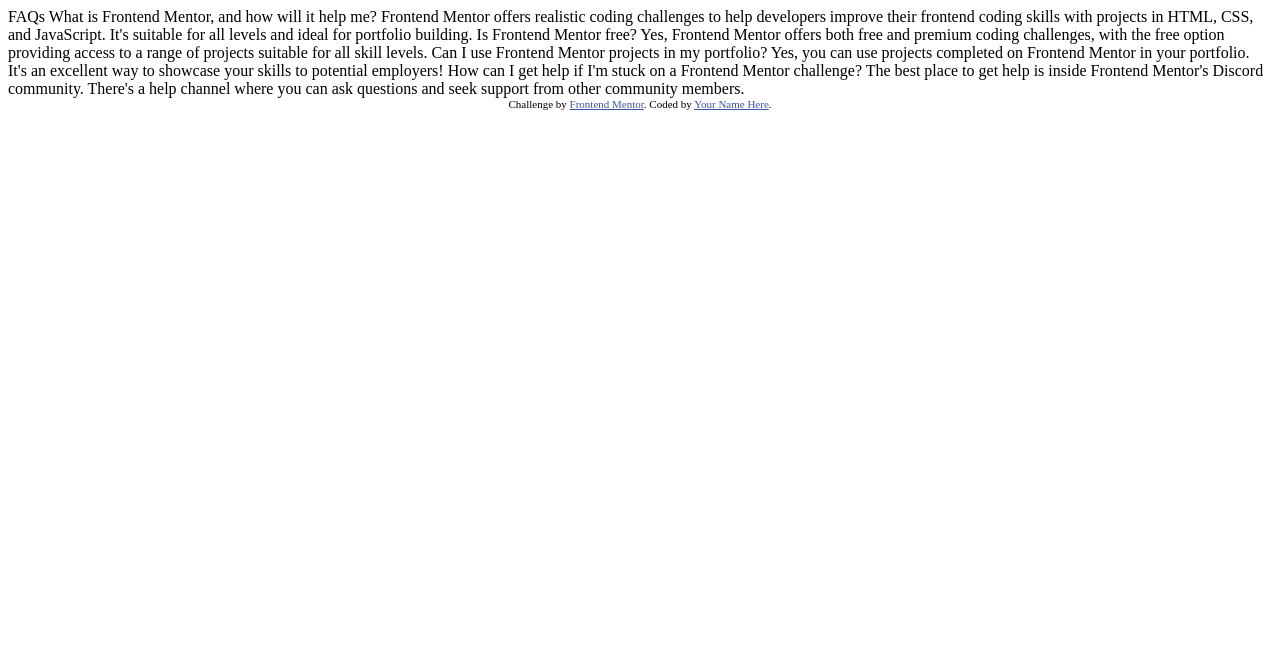
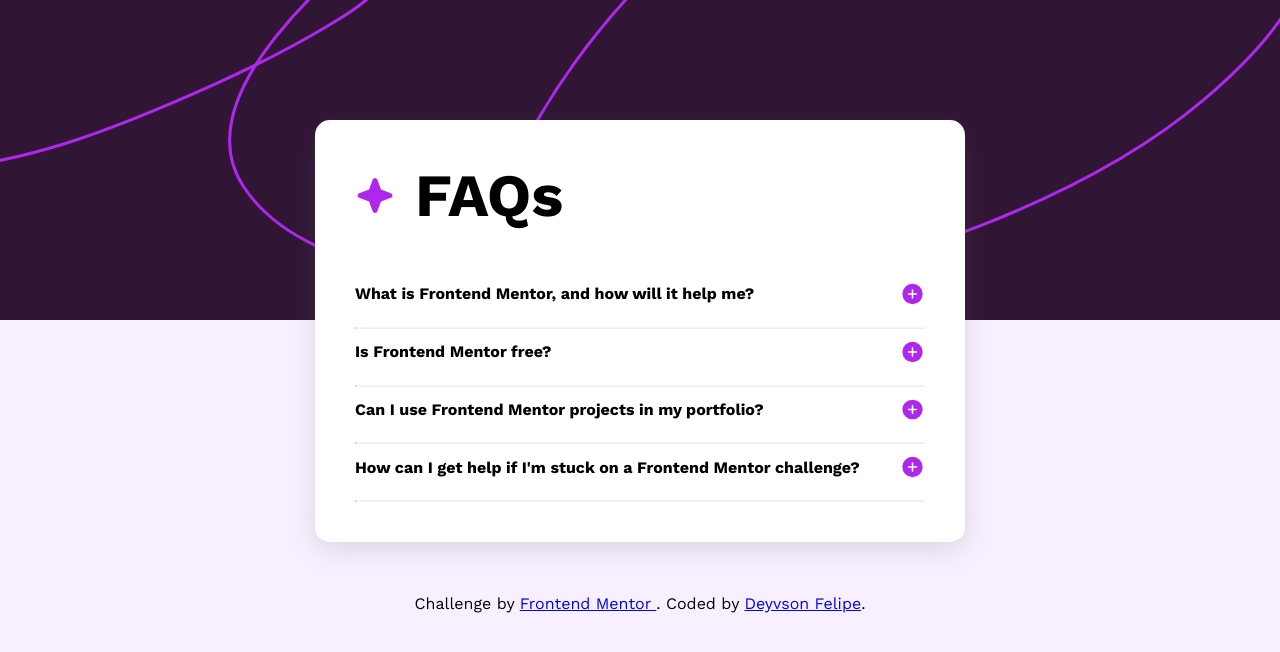
Before and after one commit to deyvsonfl/faq-accordion-main, a plain HTML site: page index.html in a window 1280 px wide. Drawn offline with nearby package versions, Linux system fonts and the light colour scheme.

Commit message:
completed

```diff
--- a/index.html
+++ b/index.html
@@ -1,48 +1,131 @@
 <!DOCTYPE html>
 <html lang="en">
   <head>
-  <meta charset="UTF-8">
-  <meta name="viewport" content="width=device-width, initial-scale=1.0"> <!-- displays site properly based on user's device -->
+    <meta charset="UTF-8" />
+    <meta name="viewport" content="width=device-width, initial-scale=1.0" />
+    <meta
+      name="description"
+      content="Accordion de FAQs - Frontend Mentor Challenge"
+    />
 
-  <link rel="icon" type="image/png" sizes="32x32" href="./assets/images/favicon-32x32.png">
+    <link
+      rel="icon"
+      type="image/png"
+      sizes="32x32"
+      href="./assets/images/favicon-32x32.png"
+    />
+    <link rel="stylesheet" href="style.css" />
+    <link rel="preconnect" href="https://fonts.googleapis.com" />
+    <link rel="preconnect" href="https://fonts.gstatic.com" crossorigin />
+    <link
+      href="https://fonts.googleapis.com/css2?family=Work+Sans:ital,wght@0,100..900;1,100..900&display=swap"
+      rel="stylesheet"
+    />
 
     <title>Frontend Mentor | FAQ accordion</title>
-
-  <!-- Feel free to remove these styles or customise in your own stylesheet 👍 -->
-  <style>
-    .attribution { font-size: 11px; text-align: center; }
-    .attribution a { color: hsl(228, 45%, 44%); }
-  </style>
   </head>
   <body>
+    <!-- Novo div para a imagem de fundo -->
+    <div class="background"></div>
+    <div class="page-container">
+      <div class="title">
+        <img src="/assets/images/icon-star.svg" alt="star icon" />
+        <h1>FAQs</h1>
+      </div>
+      <section class="accordion">
+        <details id="details" class="accordion-item">
+          <summary>
+            <span class="ask"
+              >What is Frontend Mentor, and how will it help me?</span
+            >
+            <img
+              id="imageSummary"
+              class="icon-img"
+              src="/assets/images/icon-plus.svg"
+              alt=""
+            />
+          </summary>
+          <p class="content">
+            Frontend Mentor offers realistic coding challenges to help
+            developers improve their frontend coding skills with projects in
+            HTML, CSS, and JavaScript. It's suitable for all levels and ideal
+            for portfolio building.
+          </p>
+        </details>
+        <hr />
 
-  FAQs
+        <details id="details" class="accordion-item">
+          <summary>
+            <span>Is Frontend Mentor free?</span>
+            <img
+              id="imageSummary"
+              class="icon-img"
+              src="/assets/images/icon-plus.svg"
+              alt=""
+            />
+          </summary>
+          <p class="content">
+            Yes, Frontend Mentor offers both free and premium coding challenges,
+            with the free option providing access to a range of projects
+            suitable for all skill levels.
+          </p>
+        </details>
+        <hr />
 
-  What is Frontend Mentor, and how will it help me?
+        <details id="details" class="accordion-item">
+          <summary>
+            <span>Can I use Frontend Mentor projects in my portfolio? </span>
+            <img
+              id="imageSummary"
+              class="icon-img"
+              src="/assets/images/icon-plus.svg"
+              alt=""
+            />
+          </summary>
+          <p class="content">
+            Yes, you can use projects completed on Frontend Mentor in your
+            portfolio. It's an excellent way to showcase your skills to
+            potential employers!
+          </p>
+        </details>
+        <hr />
 
-  Frontend Mentor offers realistic coding challenges to help developers improve their
-  frontend coding skills with projects in HTML, CSS, and JavaScript. It's suitable for
-  all levels and ideal for portfolio building.
-
-  Is Frontend Mentor free?
-
-  Yes, Frontend Mentor offers both free and premium coding challenges, with the free
-  option providing access to a range of projects suitable for all skill levels.
-
-  Can I use Frontend Mentor projects in my portfolio?
-
-  Yes, you can use projects completed on Frontend Mentor in your portfolio. It's an excellent
-  way to showcase your skills to potential employers!
-
-  How can I get help if I'm stuck on a Frontend Mentor challenge?
-
-  The best place to get help is inside Frontend Mentor's Discord community. There's a help
-  channel where you can ask questions and seek support from other community members.
-
-
-  <div class="attribution">
-    Challenge by <a href="https://www.frontendmentor.io?ref=challenge" target="_blank">Frontend Mentor</a>.
-    Coded by <a href="#">Your Name Here</a>.
+        <details id="details" class="accordion-item">
+          <summary>
+            <span
+              >How can I get help if I'm stuck on a Frontend Mentor challenge?
+            </span>
+            <img
+              id="imageSummary"
+              class="icon-img"
+              src="/assets/images/icon-plus.svg"
+              alt=""
+            />
+          </summary>
+          <p class="content">
+            The best place to get help is inside Frontend Mentor's Discord
+            community. There's a help channel where you can ask questions and
+            seek support from other community members.
+          </p>
+        </details>
+        <hr />
+      </section>
     </div>
+    <footer class="attribution">
+      <p>
+        Challenge by
+        <a
+          href="https://www.frontendmentor.io?ref=challenge"
+          target="_blank"
+          rel="noopener noreferrer"
+        >
+          Frontend Mentor </a
+        >. Coded by
+        <a href="#" aria-label="Deyvson Felipe (link para portfólio)"
+          >Deyvson Felipe</a
+        >.
+      </p>
+    </footer>
+    <script src="script.js"></script>
   </body>
 </html>
--- /dev/null
+++ b/script.js
@@ -0,0 +1,8 @@
+document.querySelectorAll("details").forEach((detail) => {
+  detail.addEventListener("toggle", () => {
+    const icon = detail.querySelector(".icon-img");
+    icon.src = detail.open
+      ? "/assets/images/icon-minus.svg"
+      : "/assets/images/icon-plus.svg";
+  });
+});
--- /dev/null
+++ b/style.css
@@ -0,0 +1,107 @@
+* {
+  padding: 0;
+  margin: 0;
+  box-sizing: border-box;
+  font-family: "Work Sans", sans-serif;
+}
+
+body {
+  display: flex;
+  justify-content: flex-start;
+  align-items: center;
+  flex-direction: column;
+  min-height: 100vh;
+  background-color: hsl(275, 100%, 97%);
+  padding-top: 120px;
+}
+
+.background {
+  position: absolute;
+  top: 0;
+  left: 0;
+  width: 100%;
+  height: 40vh;
+  background-image: url("/assets/images/background-pattern-desktop.svg");
+  background-size: cover;
+  background-position: center;
+  z-index: -1;
+}
+
+.page-container {
+  display: flex;
+  flex-direction: column;
+  background-color: hsl(0, 0%, 100%);
+  padding: 20px;
+  width: 90%;
+  max-width: 650px;
+  margin: 0 auto 2rem;
+  border-radius: 15px;
+  box-shadow: rgba(100, 100, 111, 0.2) 0px 7px 29px 0px;
+}
+
+.accordion {
+  padding: 20px;
+}
+
+.accordion-item {
+  margin-bottom: 10px;
+  transition: all 0.3s ease;
+  overflow: hidden;
+}
+
+summary {
+  font-weight: 700;
+  display: flex;
+  justify-content: space-between;
+  align-items: center;
+  padding: 10px 0;
+  cursor: pointer;
+  user-select: none;
+}
+
+summary:hover {
+  color: hsl(292, 16%, 49%);
+}
+
+.content {
+  padding: 10px 0;
+  max-height: 0;
+  overflow: hidden;
+  transition: max-height 0.3s ease;
+}
+
+hr {
+  border-top: 1px solid hsl(275, 100%, 97%);
+}
+
+.icon-img {
+  width: 25px;
+  transition: transform 0.3s ease;
+}
+
+.title {
+  display: flex;
+  align-items: center;
+  gap: 20px;
+  padding: 20px;
+  font-size: 30px;
+}
+
+.title img {
+  width: 40px;
+}
+
+.attribution {
+  text-align: center;
+  padding: 20px;
+  position: relative;
+  z-index: 1;
+}
+
+details[open] .content {
+  max-height: 500px; /* Ajuste conforme necessário */
+}
+
+details[open] .ask {
+  color: hsl(292, 42%, 14%);
+}
```
Lines whose indentation alone changed are shown as unchanged.
